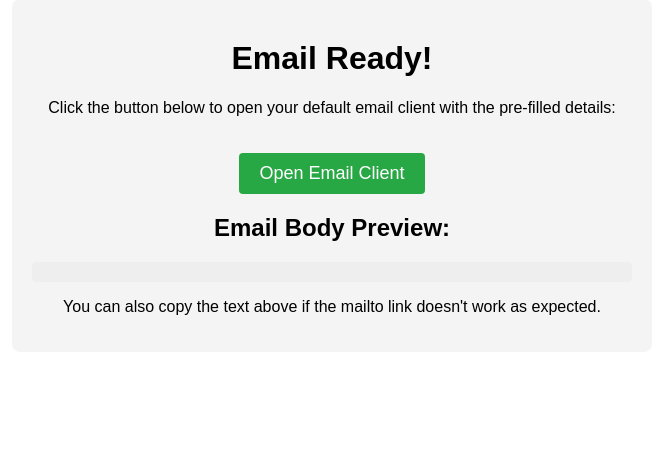
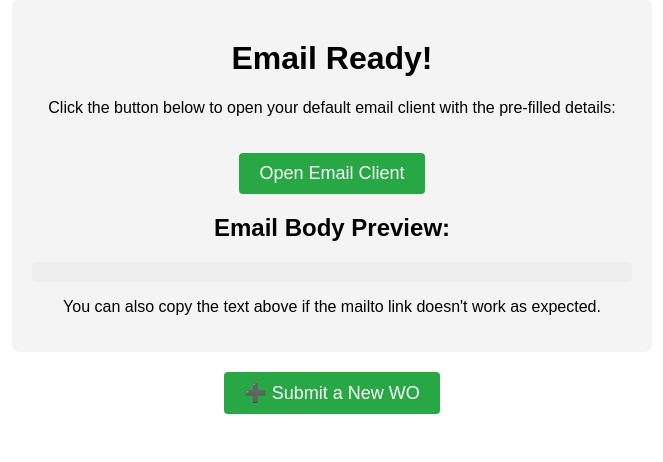
Before and after one commit to petrpny/flask, a Flask app: template templates/confirmation.html in a window 1280 px wide. Shown: the part 21-483 px from the top of the page, without its empty margins (308-971 px from the left). Run offline with Flask 3, Linux system fonts and the light colour scheme; the template is opened without the code that fills it, so the values that code supplies are empty.

Commit message:
Update confirmation.html

```diff
--- a/templates/confirmation.html
+++ b/templates/confirmation.html
@@ -32,5 +32,11 @@
 
         <p>You can also copy the text above if the mailto link doesn't work as expected.</p>
     </div>
+<div class="mt-6 flex gap-4">
+  <a href="/" class="bg-blue-600 text-white px-4 py-2 rounded hover:bg-blue-700 transition">
+    ➕ Submit a New WO
+  </a>
+</div>
+
 </body>
 </html>
```
